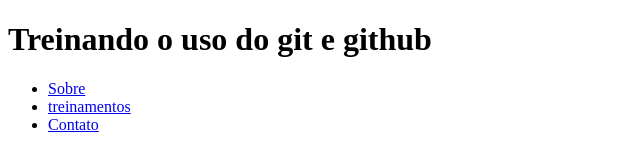
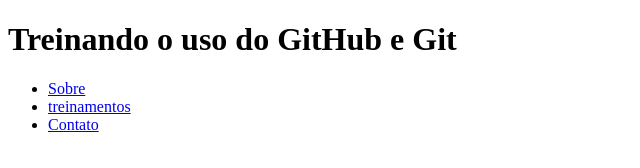
Before and after one commit to PabloVitorgs/PabloVitorgs.github.io, a plain HTML site: page index.html in a window 1280 px wide. Shown: the whole page, without its empty margins (0-640 px from the left). Drawn offline with Linux system fonts and the light colour scheme.

Commit message:
atualização do titulo

```diff
--- a/index.html
+++ b/index.html
@@ -10,7 +10,7 @@
 
 <body>
   <header>
-    <h1>Treinando o uso do git e github</h1>
+    <h1>Treinando o uso do GitHub e Git</h1>
     <nav aria-label="Navegação-primária">
       <ul>
         <li><a href="/">Sobre</a></li>
```
